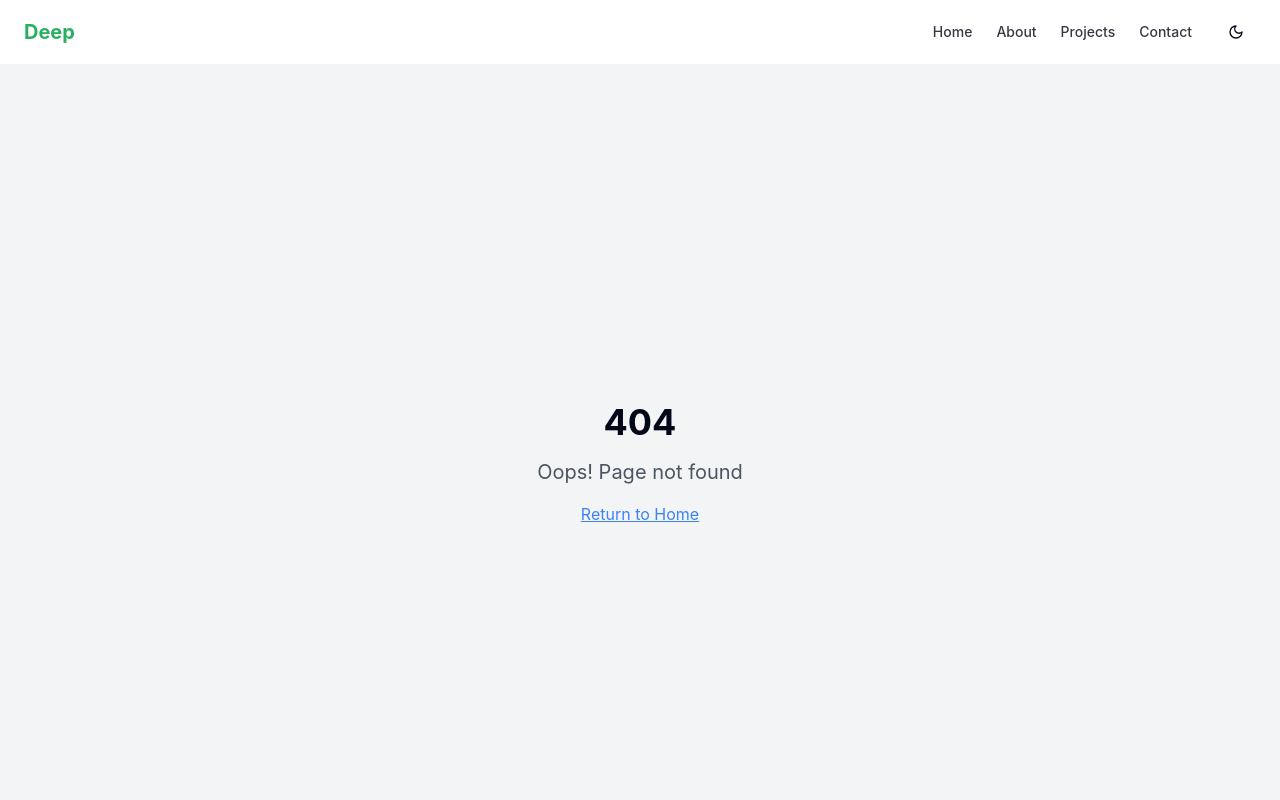
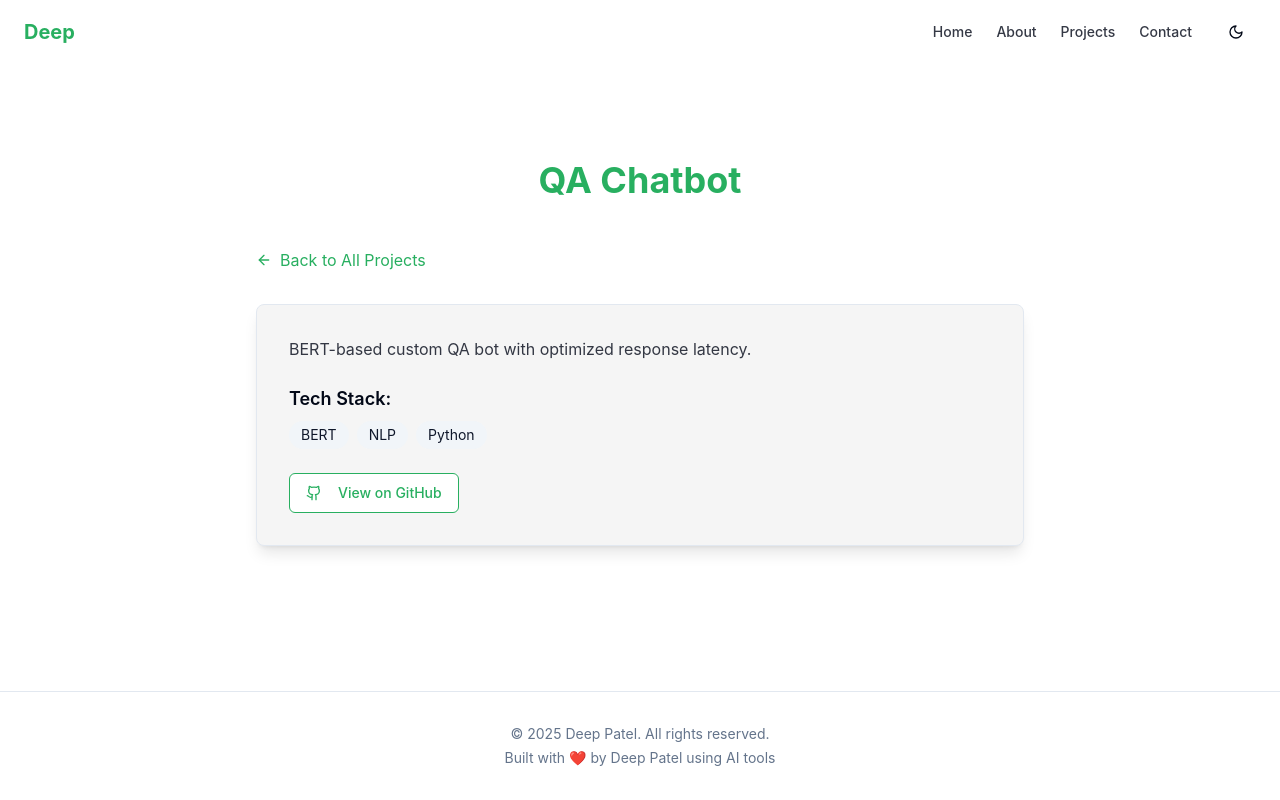
Before and after one commit to coderkage/deep-patel-portfolio-forge, a React (Vite) app: page /project/qa-chatbot in a window 1280 px wide. Before the commit this address had no page. Shown: the top 800 px of the page. Built offline with nearby package versions, Linux system fonts and the light colour scheme.

Commit message:
Add project detail pages
Implement individual pages for each project to display detailed descriptions.

```diff
--- a/src/App.tsx
+++ b/src/App.tsx
@@ -6,10 +6,11 @@ import { QueryClient, QueryClientProvider } from "@tanstack/react-query";
 import { BrowserRouter, Routes, Route } from "react-router-dom";
 import Index from "./pages/Index";
 import NotFound from "./pages/NotFound";
+import ProjectDetailsPage from "./pages/ProjectDetailsPage"; // Import the new page
 import { ThemeProvider } from "./components/ThemeProvider";
 import Navbar from "./components/Navbar";
 import Footer from "./components/Footer";
-import BackToTopButton from "./components/BackToTopButton"; // Import the new component
+import BackToTopButton from "./components/BackToTopButton";
 
 const queryClient = new QueryClient();
 
@@ -19,20 +20,21 @@ const App = () => (
       <TooltipProvider>
         <Toaster />
         <Sonner />
+        <BrowserRouter> {/* Moved BrowserRouter to wrap Navbar and Footer as well for consistent routing context */}
           <div className="flex flex-col min-h-screen">
             <Navbar />
             <main className="flex-grow">
-            <BrowserRouter>
               <Routes>
                 <Route path="/" element={<Index />} />
+                <Route path="/project/:slug" element={<ProjectDetailsPage />} /> {/* ADDED NEW ROUTE */}
                 {/* ADD ALL CUSTOM ROUTES ABOVE THE CATCH-ALL "*" ROUTE */}
                 <Route path="*" element={<NotFound />} />
               </Routes>
-            </BrowserRouter>
             </main>
             <Footer />
-          <BackToTopButton /> {/* Add the button here */}
+            <BackToTopButton />
           </div>
+        </BrowserRouter>
       </TooltipProvider>
     </ThemeProvider>
   </QueryClientProvider>
--- a/src/components/ProjectCard.tsx
+++ b/src/components/ProjectCard.tsx
@@ -1,15 +1,17 @@
 
-import { Github } from "lucide-react";
+import { BookOpenText, Github } from "lucide-react"; // Added BookOpenText
+import { Link } from "react-router-dom"; // Added Link for internal navigation
 
 interface ProjectCardProps {
   title: string;
   description: string;
   techStack: string[];
-  githubLink: string;
+  // githubLink: string; // We'll show this on the detail page
+  slug: string; // Added slug
   index: number;
 }
 
-const ProjectCard: React.FC<ProjectCardProps> = ({ title, description, techStack, githubLink, index }) => {
+const ProjectCard: React.FC<ProjectCardProps> = ({ title, description, techStack, slug, index }) => {
   return (
     <div className="bg-card border border-border rounded-lg p-6 shadow-lg hover:shadow-xl transition-all duration-300 flex flex-col h-full animate-fade-in-up transform hover:scale-[1.03] hover:border-primary"
          style={{ animationDelay: `${index * 0.1 + 0.2}s` }}>
@@ -25,14 +27,12 @@ const ProjectCard: React.FC<ProjectCardProps> = ({ title, description, techStack
           ))}
         </div>
       </div>
-      <a
-        href={githubLink}
-        target="_blank"
-        rel="noopener noreferrer"
+      <Link
+        to={`/project/${slug}`}
         className="inline-flex items-center text-sm text-primary hover:underline mt-auto"
       >
-        <Github className="mr-2 h-4 w-4" /> View on GitHub
-      </a>
+        <BookOpenText className="mr-2 h-4 w-4" /> View Details
+      </Link>
     </div>
   );
 };
--- a/src/data/portfolioData.ts
+++ b/src/data/portfolioData.ts
@@ -1,4 +1,3 @@
-
 export const portfolioData = {
   name: "Deep Patel",
   tagline: "AI Researcher | NLP Enthusiast | Tech Educator",
@@ -16,21 +15,24 @@ export const portfolioData = {
   projects: [
     {
       title: "RumbleRadar",
+      slug: "rumble-radar",
       description: "NLP framework for disaster tweet geotagging.",
       techStack: ["spaCy", "PyTorch", "Streamlit"],
-      githubLink: "https://github.com/DeepPatel3910/RumbleRadar", // Replace with actual link
+      githubLink: "https://github.com/DeepPatel3910/RumbleRadar",
     },
     {
       title: "QRClassify",
+      slug: "qr-classify",
       description: "QR code counterfeit detection using CV and ML/DL.",
       techStack: ["CV", "ML/DL", "ResNet18"],
-      githubLink: "https://github.com/DeepPatel3910/QRClassify", // Replace with actual link
+      githubLink: "https://github.com/DeepPatel3910/QRClassify",
     },
     {
       title: "QA Chatbot",
+      slug: "qa-chatbot",
       description: "BERT-based custom QA bot with optimized response latency.",
       techStack: ["BERT", "NLP", "Python"],
-      githubLink: "https://github.com/DeepPatel3910/QAChatbot", // Replace with actual link
+      githubLink: "https://github.com/DeepPatel3910/QAChatbot",
     },
   ],
   contact: {
--- /dev/null
+++ b/src/pages/ProjectDetailsPage.tsx
@@ -0,0 +1,67 @@
+
+import React, { useEffect } from 'react';
+import { useParams, Link as RouterLink } from 'react-router-dom';
+import { portfolioData } from '@/data/portfolioData';
+import NotFound from './NotFound';
+import { Button } from '@/components/ui/button';
+import { ArrowLeft, Github, ExternalLink } from 'lucide-react';
+import Section from '@/components/Section'; // Re-using Section for consistent padding and title styling
+
+const ProjectDetailsPage: React.FC = () => {
+  const { slug } = useParams<{ slug: string }>();
+  const project = portfolioData.projects.find(p => p.slug === slug);
+
+  useEffect(() => {
+    window.scrollTo(0, 0);
+  }, [slug]);
+
+  if (!project) {
+    return <NotFound />;
+  }
+
+  return (
+    <Section id={`project-${project.slug}`} title={project.title} className="py-16 md:py-24">
+      <div className="max-w-3xl mx-auto">
+        <RouterLink to="/#projects" className="mb-8 inline-flex items-center text-primary hover:underline">
+          <ArrowLeft className="mr-2 h-4 w-4" />
+          Back to All Projects
+        </RouterLink>
+
+        <div className="bg-card border border-border rounded-lg p-6 md:p-8 shadow-lg">
+          <p className="text-foreground/80 text-base mb-6">{project.description}</p>
+
+          <div className="mb-6">
+            <h4 className="text-lg font-semibold text-foreground mb-2">Tech Stack:</h4>
+            <div className="flex flex-wrap gap-2">
+              {project.techStack.map((tech) => (
+                <span key={tech} className="px-3 py-1 text-sm bg-secondary text-secondary-foreground rounded-full">
+                  {tech}
+                </span>
+              ))}
+            </div>
+          </div>
+
+          <div className="flex flex-wrap gap-4">
+            {project.githubLink && (
+              <Button asChild variant="outline" className="border-primary text-primary hover:bg-primary/10 hover:text-primary">
+                <a href={project.githubLink} target="_blank" rel="noopener noreferrer">
+                  <Github className="mr-2 h-5 w-5" /> View on GitHub
+                </a>
+              </Button>
+            )}
+            {/* Placeholder for a live demo link, if you add it to your data later */}
+            {/* {project.liveLink && (
+              <Button asChild variant="default">
+                <a href={project.liveLink} target="_blank" rel="noopener noreferrer">
+                  <ExternalLink className="mr-2 h-5 w-5" /> View Live Demo
+                </a>
+              </Button>
+            )} */}
+          </div>
+        </div>
+      </div>
+    </Section>
+  );
+};
+
+export default ProjectDetailsPage;
```
Lines whose indentation alone changed are shown as unchanged.
